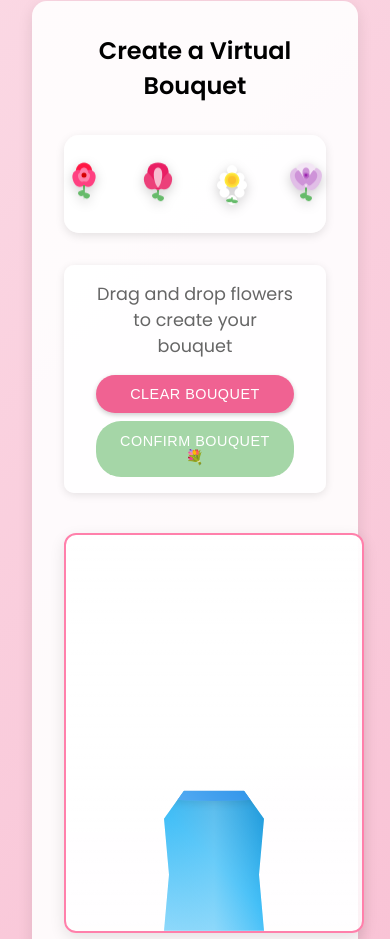
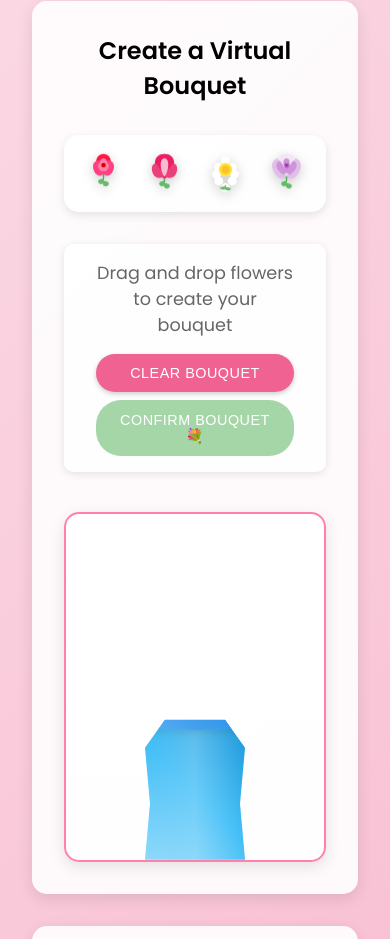
Before and after one commit to AshwaniArya2005/Mother-s-Day, a plain HTML site: page index.html in a window 390 px wide. Shown: the part 797-1736 px from the top of the page. Drawn offline with Linux system fonts and the light colour scheme.

Commit message:
Fixing Boxes

```diff
--- a/script.js
+++ b/script.js
@@ -35,12 +35,20 @@ function placeFlower(x, y, sourceSrc) {
 
     // Calculate position relative to the canvas
     const rect = bouquetCanvas.getBoundingClientRect();
-    const posX = x - rect.left;
-    const posY = y - rect.top;
+    let posX = x - rect.left;
+    let posY = y - rect.top;
+
+    // Set flower dimensions (adjust these values based on your flower images)
+    const flowerSize = 60; // Assuming flower is 60x60 pixels
+
+    // Add boundary checking
+    // Ensure the flower stays within the canvas bounds
+    posX = Math.max(flowerSize/2, Math.min(rect.width - flowerSize/2, posX));
+    posY = Math.max(flowerSize/2, Math.min(rect.height - flowerSize/2, posY));
 
     // Center the flower on the touch/click point
-    newFlower.style.left = `${posX - 30}px`;
-    newFlower.style.top = `${posY - 30}px`;
+    newFlower.style.left = `${posX - flowerSize/2}px`;
+    newFlower.style.top = `${posY - flowerSize/2}px`;
 
     // Make placed flowers non-draggable
     newFlower.draggable = false;
--- a/styles.css
+++ b/styles.css
@@ -239,7 +239,8 @@ section {
 }
 
 .bouquet-canvas {
-    width: 400px;
+    width: 100%;
+    max-width: 400px;
     height: 500px;
     margin: 0 auto;
     border: 2px solid #ff80ab;
@@ -645,14 +646,21 @@ section {
     }
 
     .bouquet-canvas {
-        width: 300px;
+        width: 100%;
+        max-width: 100%;
         height: 400px;
-        border-radius: 12px;
+        margin: 0 auto;
     }
 
     .mother-card {
         width: 250px;
         height: 350px;
+    }
+
+    .flower-palette {
+        flex-wrap: wrap;
+        gap: 1rem;
+        padding: 1rem;
     }
 
     .flower {
@@ -672,6 +680,17 @@ section {
 
     .clear-btn, .confirm-btn {
         width: 100%;
+    }
+}
+
+@media (max-width: 480px) {
+    .bouquet-canvas {
+        height: 350px;
+    }
+
+    .flower {
+        width: 45px;
+        height: 45px;
     }
 }
 
```
